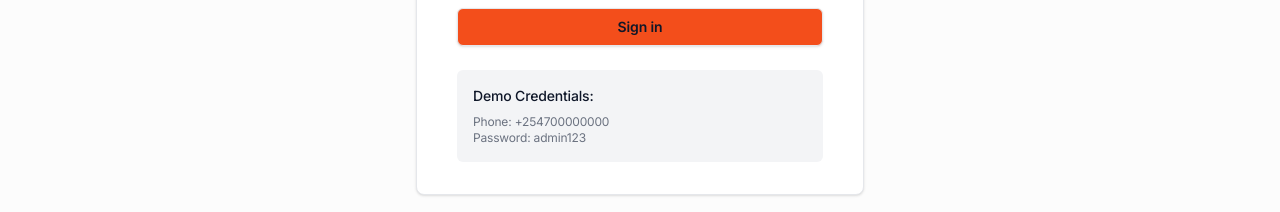
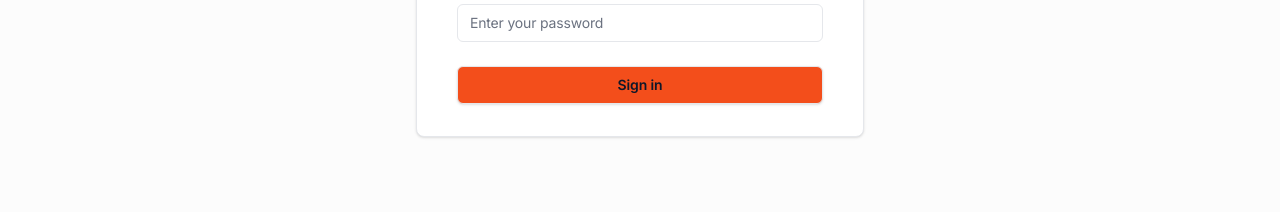
Before and after one commit to amrkal/Moringa, a Next.js app in the folder moringa/: page /admin/login in a window 1280 px wide. Shown: the part 485-697 px from the top of the page. Built offline with nearby package versions, Linux system fonts and the light colour scheme; no server answers.

Commit message:
Remove demo credentials from admin login page

```diff
--- a/moringa/src/app/admin/login/page.tsx
+++ b/moringa/src/app/admin/login/page.tsx
@@ -112,14 +112,6 @@ export default function AdminLogin() {
                 )}
               </button>
             </div>
-
-            <div className="mt-4 p-4 bg-[hsl(var(--muted))] rounded-md">
-              <h4 className="text-sm font-medium text-[hsl(var(--foreground))] mb-2">Demo Credentials:</h4>
-              <div className="text-xs text-[hsl(var(--muted-foreground))]">
-                <p>Phone: +254700000000</p>
-                <p>Password: admin123</p>
-              </div>
-            </div>
           </form>
         </div>
       </div>
```
